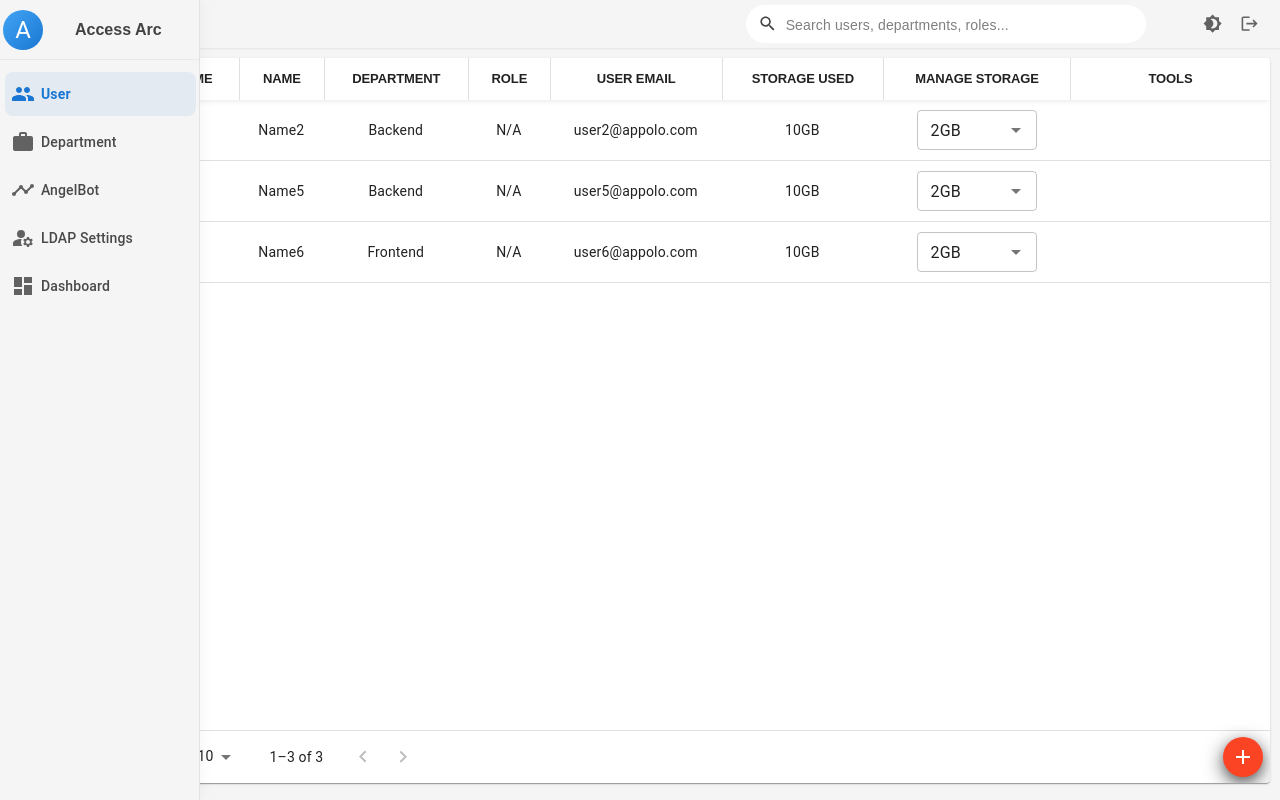
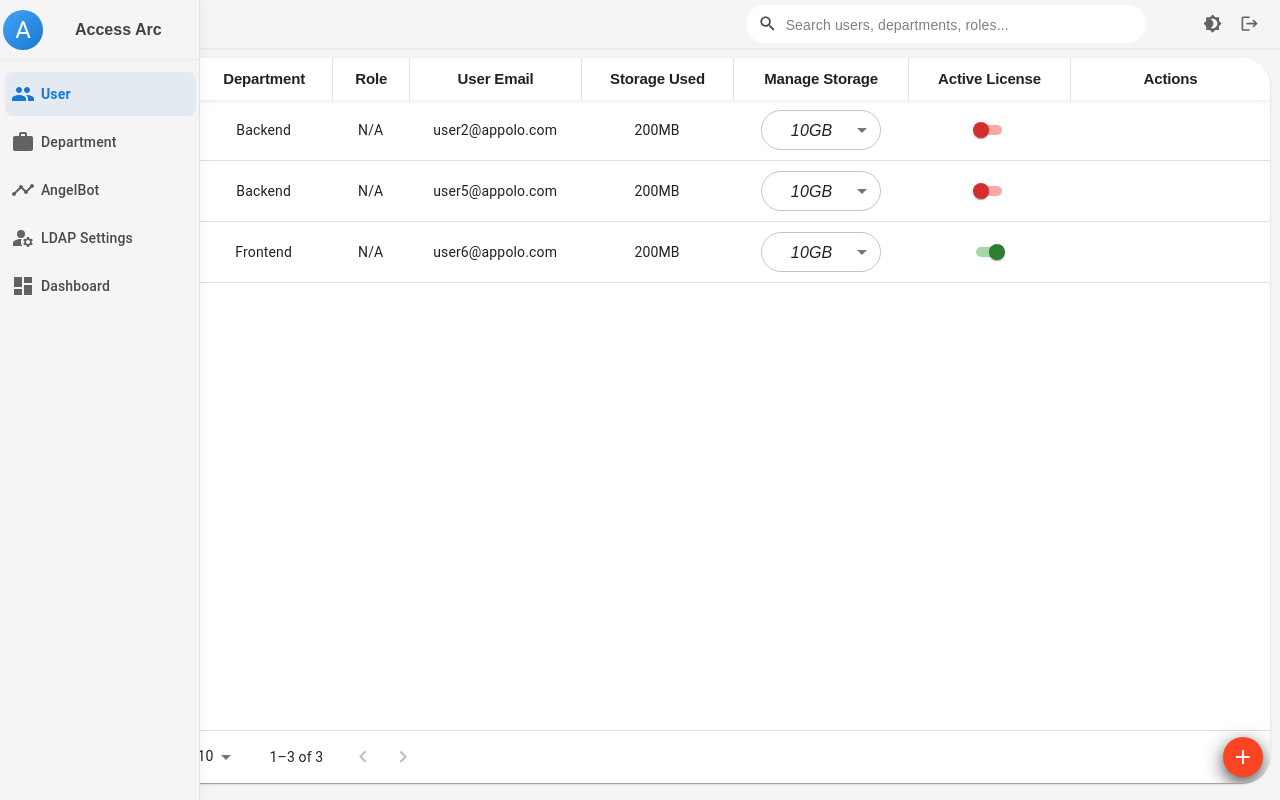
Before and after one commit to Abhisehekpandey/LMS, a React (Create React App) app: page /user in a window 1280 px wide. Built offline with nearby package versions, Linux system fonts and the light colour scheme; sample sign-in values are in the browser's storage; a web font is replaced by a local one; what chartjs-plugin-datalabels would draw is missing.

Commit message:
user updated

```diff
--- a/src/pages/user/UserTable.js
+++ b/src/pages/user/UserTable.js
@@ -28,6 +28,8 @@ import {
   Typography,
   alpha,
   Autocomplete,
+  FormControl,
+  InputLabel,
 } from "@mui/material";
 import {
   Search,
@@ -50,6 +52,7 @@ import styles from "./user.module.css";
 import DeleteUser from "./DeleteUser";
 import Migration from "./Migration";
 import CreateUser from "./CreateUser";
+import { toast } from "react-toastify";
 
 const CustomSwitch = styled(Switch)(({ theme, checked }) => ({
   "& .MuiSwitch-switchBase.Mui-checked + .MuiSwitch-track": {
@@ -74,7 +77,7 @@ const rows = [
     department: "Backend",
     role: "N/A",
     email: "user2@appolo.com",
-    storageUsed: "10GB",
+    storageUsed: "200MB",
     manageStorage: "1 GB",
     status: false,
     avaliableStorage: "9 GB",
@@ -87,7 +90,7 @@ const rows = [
     department: "Backend",
     role: "N/A",
     email: "user5@appolo.com",
-    storageUsed: "10GB",
+    storageUsed: "200MB",
     manageStorage: "1 GB",
     status: false,
     avaliableStorage: "9 GB",
@@ -100,7 +103,7 @@ const rows = [
     department: "Frontend",
     role: "N/A",
     email: "user6@appolo.com",
-    storageUsed: "10GB",
+    storageUsed: "200MB",
     manageStorage: "1 GB",
     status: true,
     avaliableStorage: "9 GB",
@@ -128,6 +131,11 @@ export default function UserTable() {
   const [migrationDialog, setMigrationDialog] = useState(false);
   const [editDialogOpen, setEditDialogOpen] = useState(false);
   const [editData, setEditData] = useState({});
+  const [Storage, setStorage] = React.useState("");
+
+  const handleChangeStorage = (event) => {
+    setStorage(event.target.value);
+  };
 
   const handleEdit = (e, row) => {
     console.log(row);
@@ -204,12 +212,18 @@ export default function UserTable() {
   };
 
   const handleStatusToggle = (rowId) => {
-    const updatedRows = [...rowsData];
-    const rowIndex = updatedRows.findIndex((row) => row.id === rowId); // Find the row by id
-    if (rowIndex !== -1) {
-      updatedRows[rowIndex].status = !updatedRows[rowIndex].status; // Toggle the status
-      setRowsData(updatedRows); // Update the state
-    }
+    setRowData((prev) =>
+      prev.map((d) =>
+        d.name === rowId.name ? { ...d, isActive: !d.isActive } : d
+      )
+    );
+    toast({
+      open: true,
+      message: `Department "${rowId.name}" ${
+        !rowId.isActive ? "activated" : "deactivated"
+      }`,
+      severity: "success",
+    });
   };
 
   const handleCreateUser = () => {
@@ -297,7 +311,7 @@ export default function UserTable() {
         height: "calc(100vh - 48px)",
       }}
     >
-      <Paper sx={{ width: "100%", overflow: "hidden" }}>
+      <Paper sx={{ width: "100%", overflow: "hidden" ,borderRadius:'28px'}}>
         <TableContainer sx={{ maxHeight: "84vh", height: "84vh" }}>
           <Table stickyHeader>
             <TableHead className={styles.tableHeader}>
@@ -322,14 +336,15 @@ export default function UserTable() {
                     onChange={handleSelectAllClick}
                   />
                 </TableCell>
-                <TableCell align="center">USER NAME</TableCell>
-                <TableCell align="center">NAME</TableCell>
-                <TableCell align="center">DEPARTMENT</TableCell>
-                <TableCell align="center">ROLE</TableCell>
-                <TableCell align="center">USER EMAIL</TableCell>
-                <TableCell align="center">STORAGE USED</TableCell>
-                <TableCell align="center">MANAGE STORAGE</TableCell>
-                <TableCell align="center">TOOLS</TableCell>
+                {/* <TableCell align="center">USER NAME</TableCell> */}
+                <TableCell align="center">Name</TableCell>
+                <TableCell align="center">Department</TableCell>
+                <TableCell align="center">Role</TableCell>
+                <TableCell align="center">User email</TableCell>
+                <TableCell align="center">Storage used</TableCell>
+                <TableCell align="center">Manage storage</TableCell>
+                <TableCell align="center">Active license</TableCell>
+                <TableCell align="center">Actions</TableCell>
               </TableRow>
             </TableHead>
             <TableBody>
@@ -353,12 +368,12 @@ export default function UserTable() {
                           onChange={() => handleClick(row)}
                         />
                       </TableCell>
-                      <TableCell
+                      {/* <TableCell
                         align="center"
                         sx={{ padding: "10px 10px 10px 10px !important" }}
                       >
                         {row.userName}
-                      </TableCell>
+                      </TableCell> */}
                       <TableCell
                         align="center"
                         sx={{ padding: "10px 10px 10px 10px !important" }}
@@ -397,25 +412,66 @@ export default function UserTable() {
                           padding: "10px 10px 10px 10px !important",
                         }}
                       >
-                        <Autocomplete
-                          size="small"
-                          options={options}
-                          defaultValue="2GB"
-                          sx={{
-                            width: 120,
-
-                            // ".MuiInputBase-root": {
-                            //   padding: "10px 10px 10px 10px !important",
-                            // },
-                          }}
-                          renderInput={(params) => (
-                            <TextField
-                              {...params}
-                              size="small"
-                              defaultValue="2GB"
-                            />
-                          )}
-                        />
+                        <FormControl sx={{ m: 0, minWidth: 120 }} size="small">
+                          <Select
+                            id="demo-select-small"
+                            value={Storage}
+                            defaultValue="10GB"
+                            onChange={handleChangeStorage}
+                            displayEmpty
+                            sx={{borderRadius:'20px',".MuiSelect-outlined":{
+                              height:'5px !important'
+                            }}}
+                          >
+                            <MenuItem value="">
+                              <em>10GB</em>
+                            </MenuItem>
+                            <MenuItem value={10}>20GB</MenuItem>
+                            <MenuItem value={20}>40GB</MenuItem>
+                            <MenuItem value={30}>60GB</MenuItem>
+                          </Select>
+                        </FormControl>
+                      </TableCell>
+                      <TableCell align="center">
+                        <Tooltip title={row.status ? "Active" : "Inactive"}>
+                          <Switch
+                            size="small"
+                            checked={row.status}
+                            onChange={() => handleStatusToggle(row)}
+                            sx={{
+                              "& .MuiSwitch-switchBase": {
+                                "&.Mui-checked": {
+                                  // When active/checked
+                                  color: "#2e7d32", // Green color
+                                  "& + .MuiSwitch-track": {
+                                    backgroundColor: "#4caf50", // Green track
+                                    opacity: 0.5,
+                                  },
+                                },
+                                "&.Mui-disabled": {
+                                  "& + .MuiSwitch-track": {
+                                    opacity: 0.5,
+                                  },
+                                },
+                              },
+                              "& .MuiSwitch-switchBase.Mui-checked:hover": {
+                                backgroundColor: "rgba(46, 125, 50, 0.08)", // Green hover effect
+                              },
+                              // When inactive/unchecked
+                              "& .MuiSwitch-switchBase:not(.Mui-checked)": {
+                                color: "#d32f2f", // Red color
+                                "& + .MuiSwitch-track": {
+                                  backgroundColor: "#ef5350", // Red track
+                                  opacity: 0.5,
+                                },
+                              },
+                              "& .MuiSwitch-switchBase:not(.Mui-checked):hover":
+                                {
+                                  backgroundColor: "rgba(211, 47, 47, 0.08)", // Red hover effect
+                                },
+                            }}
+                          />
+                        </Tooltip>
                       </TableCell>
                       <TableCell
                         align="center"
@@ -426,45 +482,6 @@ export default function UserTable() {
                       >
                         {hoveredRow === row.id && (
                           <>
-                            <Tooltip title={row.status ? "Active" : "Inactive"}>
-                              <Switch
-                                sx={{
-                                  "& .MuiSwitch-switchBase": {
-                                    "&.Mui-checked": {
-                                      color: statusColors.active,
-                                      "& + .MuiSwitch-track": {
-                                        backgroundColor: alpha(
-                                          statusColors.active,
-                                          0.5
-                                        ),
-                                      },
-                                    },
-                                  },
-                                  "& .MuiSwitch-thumb": {
-                                    backgroundColor:
-                                      (row.status || "pending") === "active"
-                                        ? statusColors.active
-                                        : (row.status || "pending") ===
-                                          "pending"
-                                        ? statusColors.pending
-                                        : statusColors.inactive,
-                                  },
-                                  "& .MuiSwitch-track": {
-                                    backgroundColor:
-                                      (row.status || "pending") === "active"
-                                        ? alpha(statusColors.active, 0.5)
-                                        : (row.status || "pending") ===
-                                          "pending"
-                                        ? alpha(statusColors.pending, 0.5)
-                                        : alpha(statusColors.inactive, 0.5),
-                                  },
-                                }}
-                                checked={row.status}
-                                onChange={() => handleStatusToggle(row.id)} // Use row.id to uniquely identify the row
-                                inputProps={{ "aria-label": "status switch" }}
-                              />
-                            </Tooltip>
-
                             <IconButton
                               size="small"
                               onClick={(e) => handleEdit(e, row)}
--- a/src/pages/user/user.module.css
+++ b/src/pages/user/user.module.css
@@ -3,7 +3,7 @@
   letter-spacing: -0.01em;
   font-family: inherit;
   line-height: 0.5;
-  font-size: 13px;
+  font-size: 15px;
   text-transform: capitalize;
   /* background-color: #f6f6f7; */
   background-color: white !important;
```
